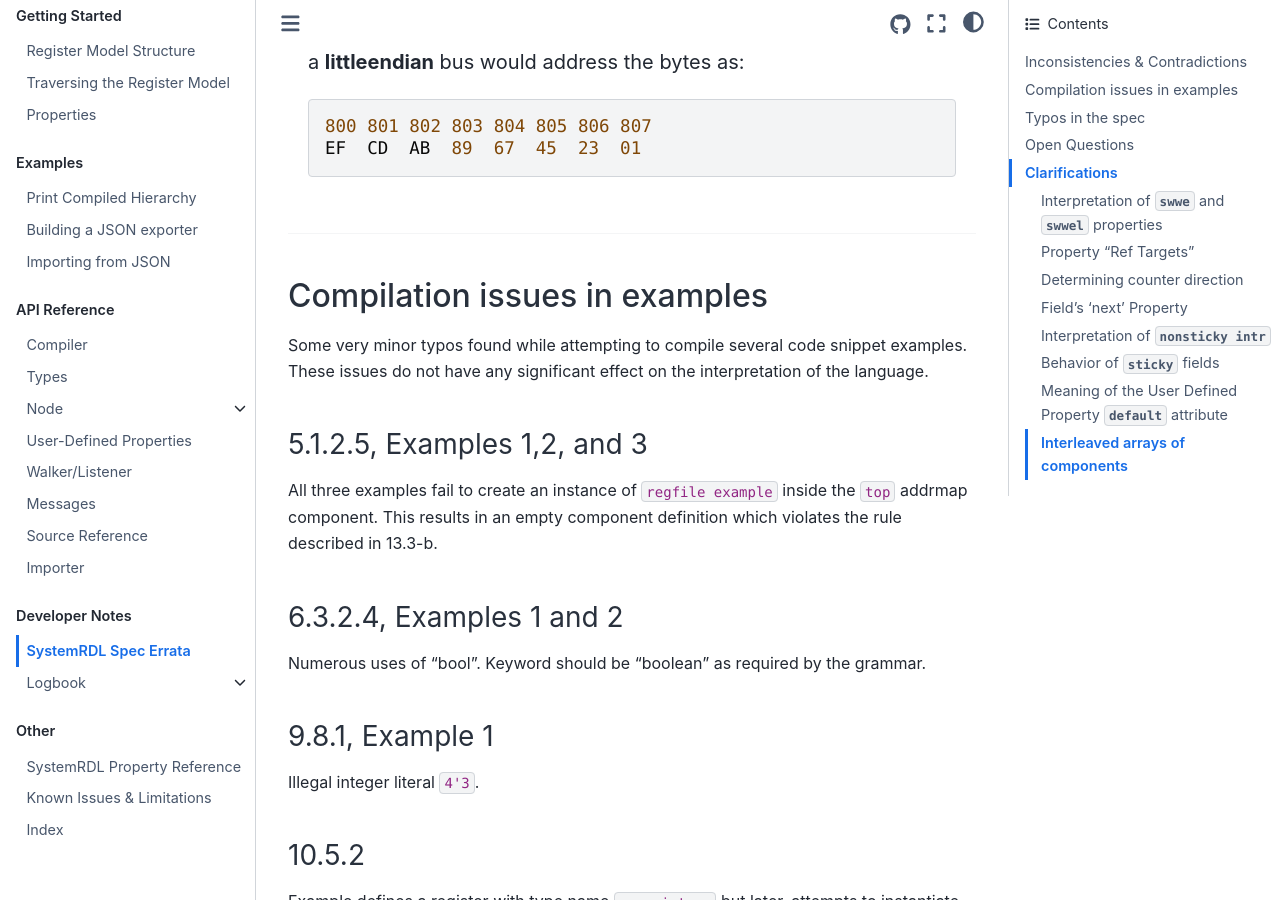
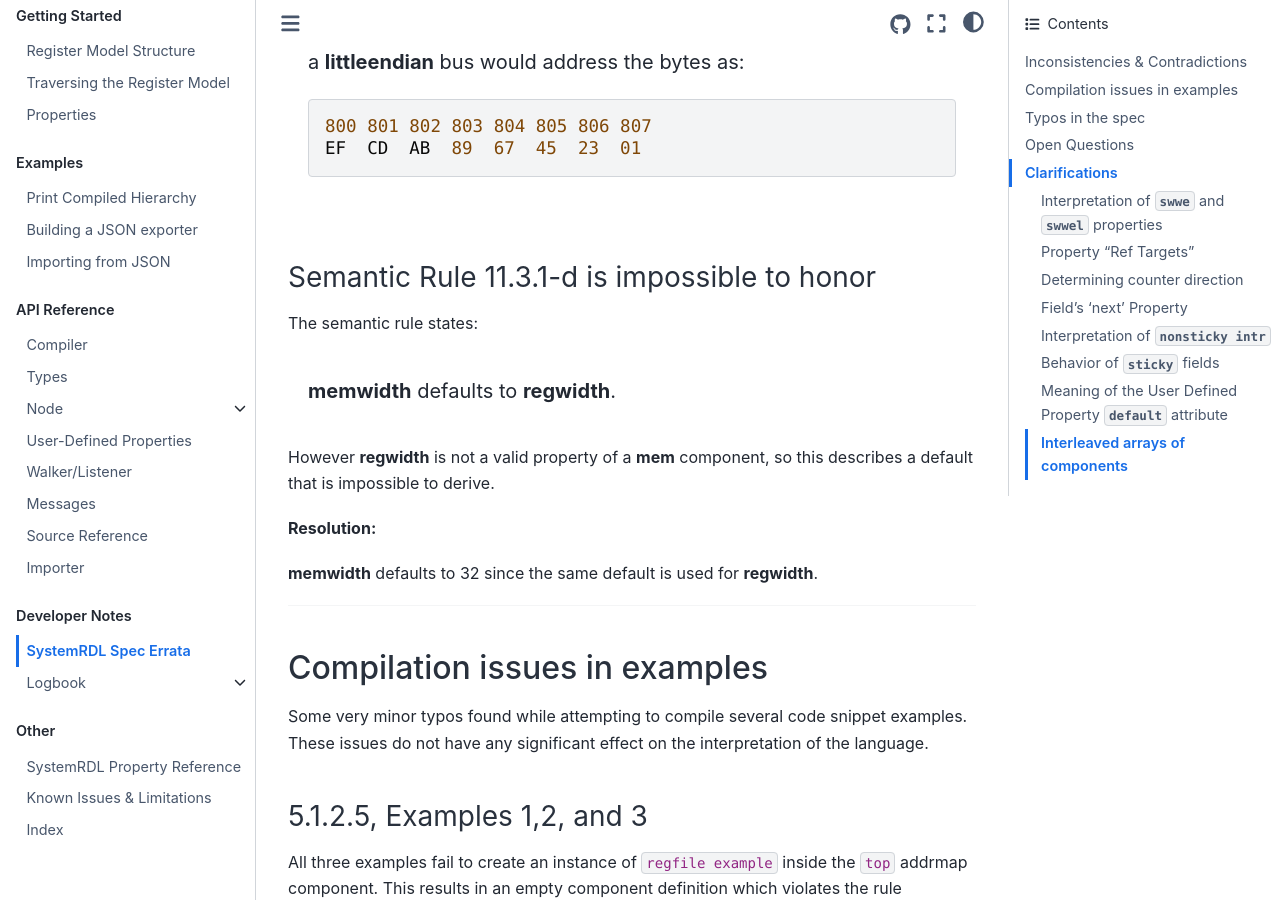
Before and after one commit to SystemRDL/systemrdl-compiler, a Sphinx documentation site: the page built from docs/dev_notes/rdl_spec_errata.rst, in a window 1280 px wide and 900 px high, scrolled down 6728 px. Built offline with Sphinx 7.4.7 and the Sphinx Book theme 1.1.4, drawn with Linux system fonts in a browser that asks for light colours.

Commit message:
Add errata about memwidth default

```diff
--- a/docs/dev_notes/rdl_spec_errata.rst
+++ b/docs/dev_notes/rdl_spec_errata.rst
@@ -310,6 +310,22 @@ Regarding the SystemRDL spec, the little-endian example should be corrected as f
 
         800 801 802 803 804 805 806 807
         EF  CD  AB  89  67  45  23  01
+
+
+Semantic Rule 11.3.1-d is impossible to honor
+^^^^^^^^^^^^^^^^^^^^^^^^^^^^^^^^^^^^^^^^^^^^^
+The semantic rule states:
+
+.. pull-quote::
+
+    **memwidth** defaults to **regwidth**.
+
+However **regwidth** is not a valid property of a **mem** component, so this
+describes a default that is impossible to derive.
+
+**Resolution:**
+
+**memwidth** defaults to 32 since the same default is used for **regwidth**.
 
 
 --------------------------------------------------------------------------------
```
